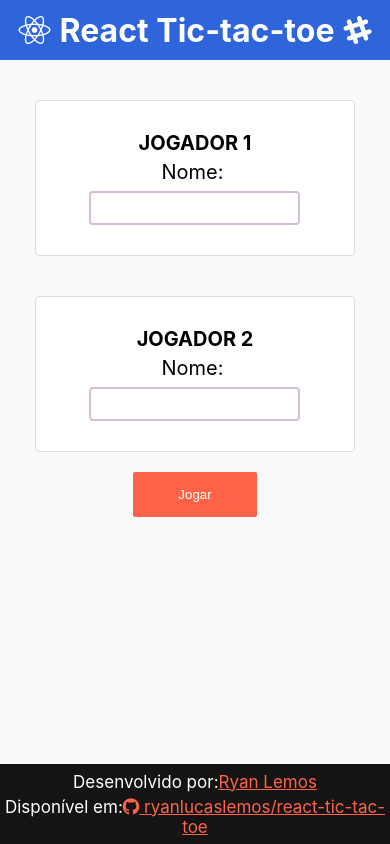
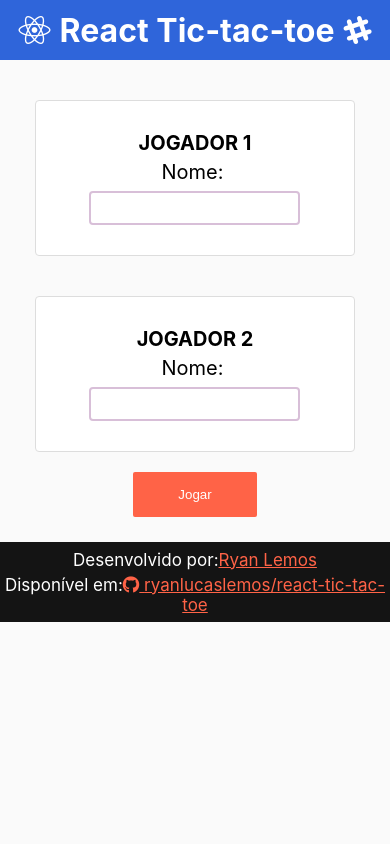
Before and after one commit to ryanlucaslemos/react-tic-tac-toe, a React (Create React App) app: page / in a window 390 px wide. Built offline with nearby package versions, Linux system fonts and the light colour scheme.

Commit message:
Corrige o comportamento do footer no mobile

```diff
--- a/src/components/footer/styles.css
+++ b/src/components/footer/styles.css
@@ -8,14 +8,14 @@ footer {
     width: 100%;
     height: 80px;
     text-align: center;
-    position: absolute;
+    position: fixed;
     bottom: 0;
     left: 0;
     right: 0;
     padding-top: 5px;
 }
 
-@media(max-height: 600px) {
+@media(max-width: 700px) {
     footer {
         position: relative;
         margin-top: 25px;
```
